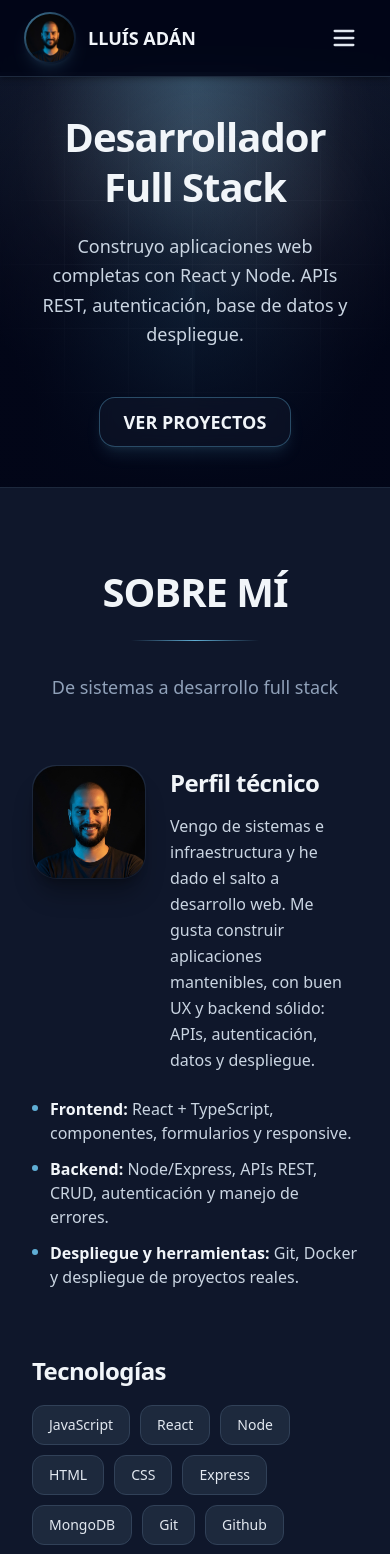
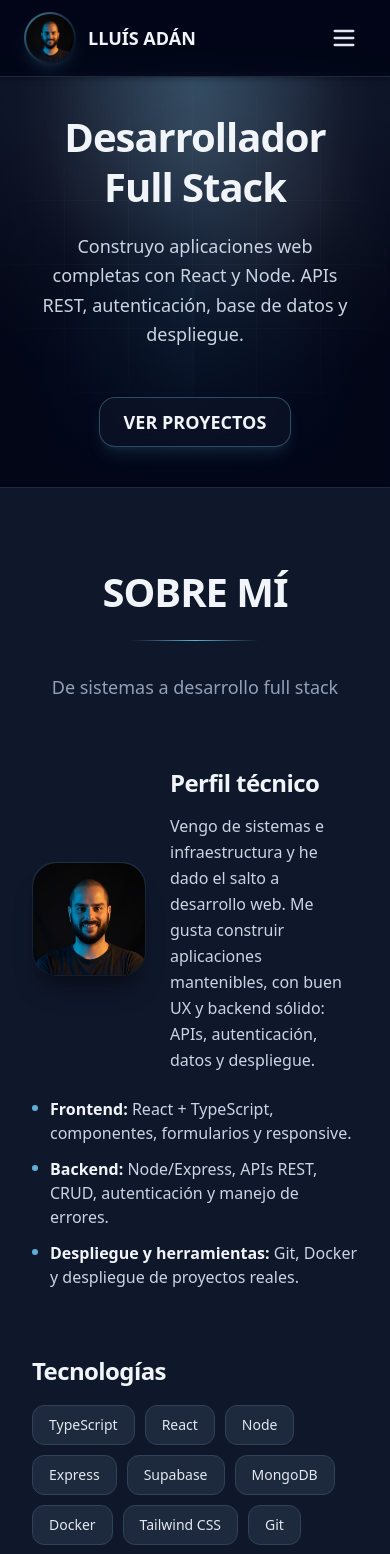
Before and after one commit to LluisAdan/portfolio, a React (Vite) app in the folder web/: page / in a window 390 px wide. Shown: the top 1554 px of the page. Built offline with nearby package versions, Linux system fonts and the light colour scheme; no server answers.

Commit message:
copy: curate tech stack list

```diff
--- a/web/src/App.tsx
+++ b/web/src/App.tsx
@@ -97,13 +97,13 @@ function App() {
                 animate={isInView ? { opacity: 1, x: 0 } : {}}
                 transition={{ duration: 0.6 }}
               >
-              <div className="flex items-start gap-6">
+              <div className="flex items-center gap-6">
                 <div className="shrink-0">
                   <div className="rounded-3xl p-[1px] bg-gradient-to-b from-slate-700/60 via-slate-800/30 to-transparent">
                     <img
                       src={LluisPhoto}
                       alt="Lluís Adán"
-                      className="h-28 w-28 md:h-32 md:w-32 rounded-3xl object-cover bg-slate-950/60 ring-1 ring-slate-800/60 shadow-xl shadow-black/30"
+                      className="h-28 w-28 md:h-36 md:w-36 rounded-3xl object-cover bg-slate-950/60 ring-1 ring-slate-800/60 shadow-xl shadow-black/30"
                     />
                   </div>
                 </div>
@@ -144,7 +144,7 @@ function App() {
               <div className="w-full md:w-1/2 p-4 md:p-5">
                 <h2 className="mb-4 text-slate-100 tracking-tight">Tecnologías</h2>
                 <div className="flex flex-wrap gap-2.5 select-none">
-                {["JavaScript", "React", "Node", "HTML", "CSS", "Express", "MongoDB", "Git", "Github", "Docker", "Tailwind CSS", "Bootstrap", "Responsive"].map((skill, index) => (
+                {["TypeScript","React","Node","Express","Supabase","MongoDB","Docker","Tailwind CSS","Git","GitHub","HTML","CSS"].map((skill, index) => (
                   <motion.div
                     key={skill}
                     initial={{ opacity: 0, y: 20 }}
```
